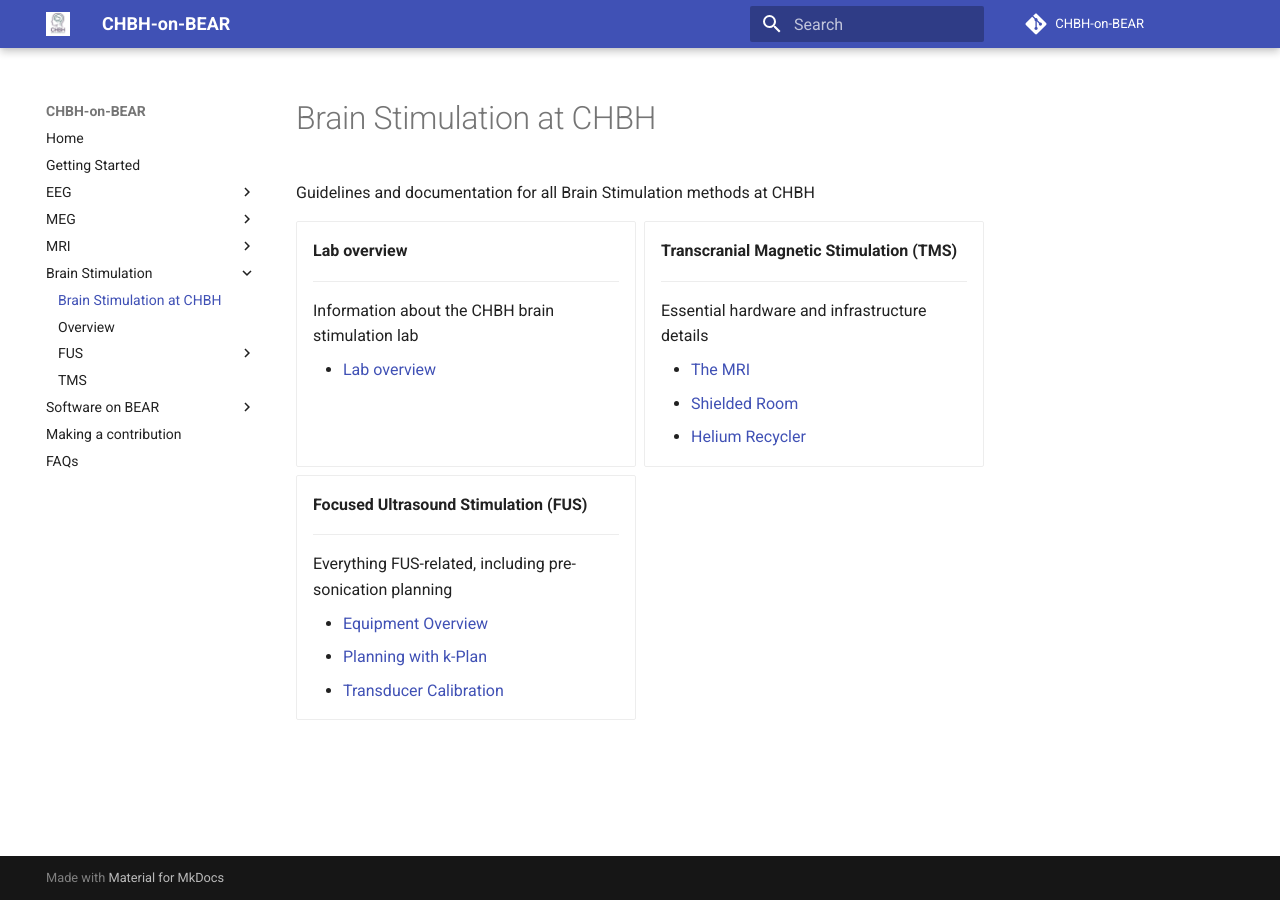
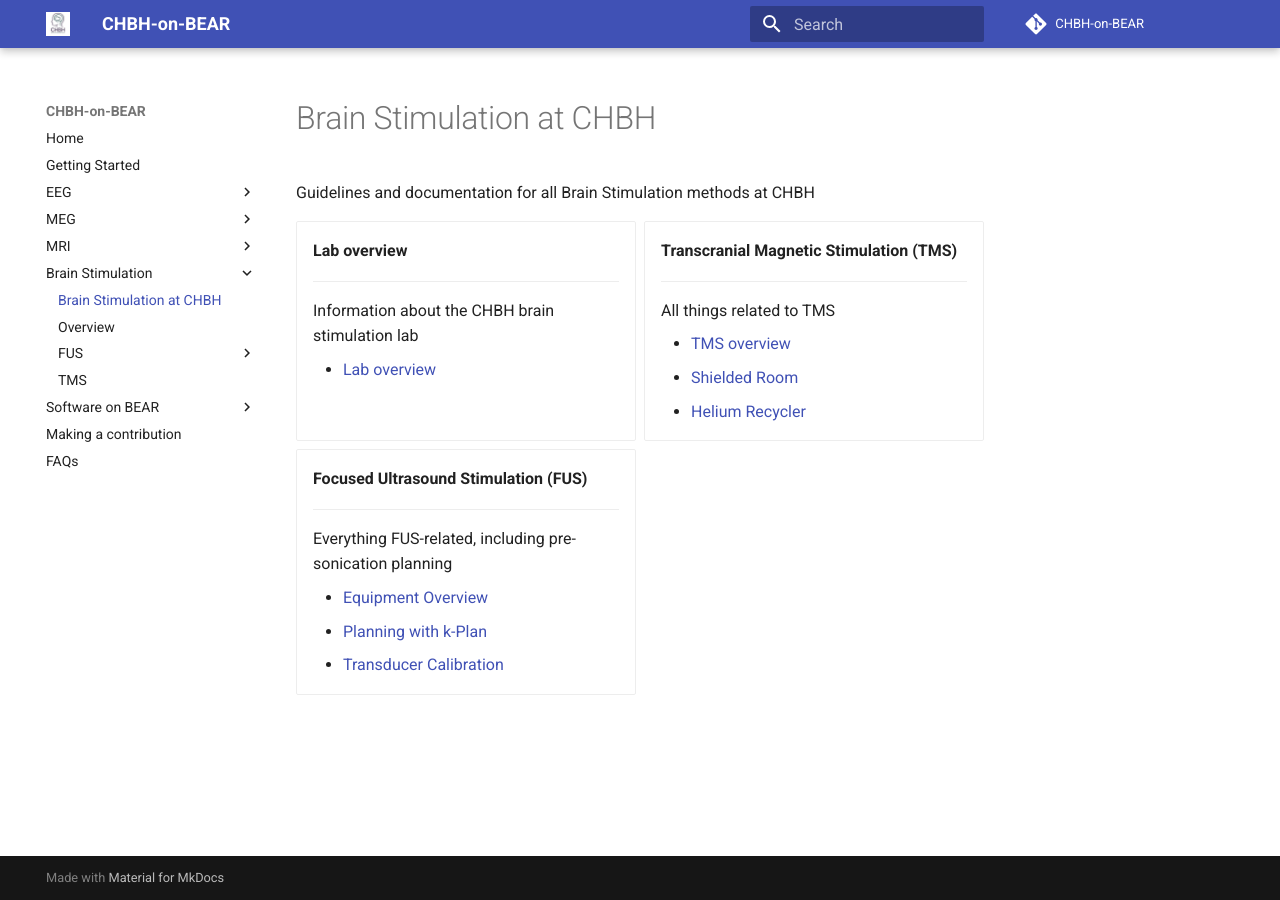
Before and after one commit to chbh-opensource/chbh-on-bear, an MkDocs documentation site: the page built from docs/brainstim/index.md, in a window 1280 px wide. Built offline with MkDocs 1.6.1 and Material for MkDocs 9.7.7, drawn with Linux system fonts in a browser that asks for light colours; comment, search, counter and statistics services are not loaded.

Commit message:
TMS page now linked on main page

```diff
--- a/docs/brainstim/index.md
+++ b/docs/brainstim/index.md
@@ -17,9 +17,9 @@ Guidelines and documentation for all Brain Stimulation methods at CHBH
 
     ---
 
-    Essential hardware and infrastructure details
+    All things related to TMS
 
-    - [The MRI](#)
+    - [TMS overview](tms.md)
     - [Shielded Room](#)
     - [Helium Recycler](#)
 
```
